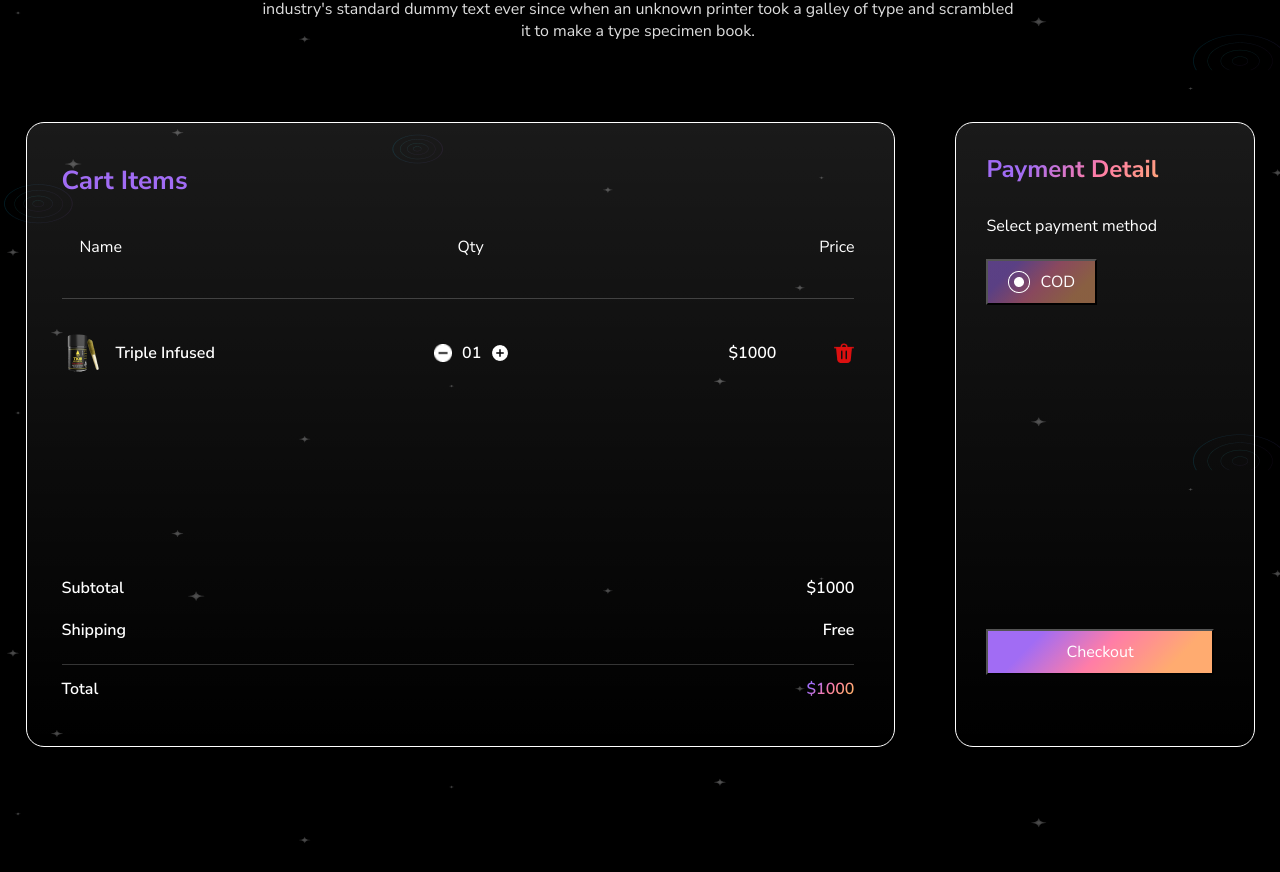
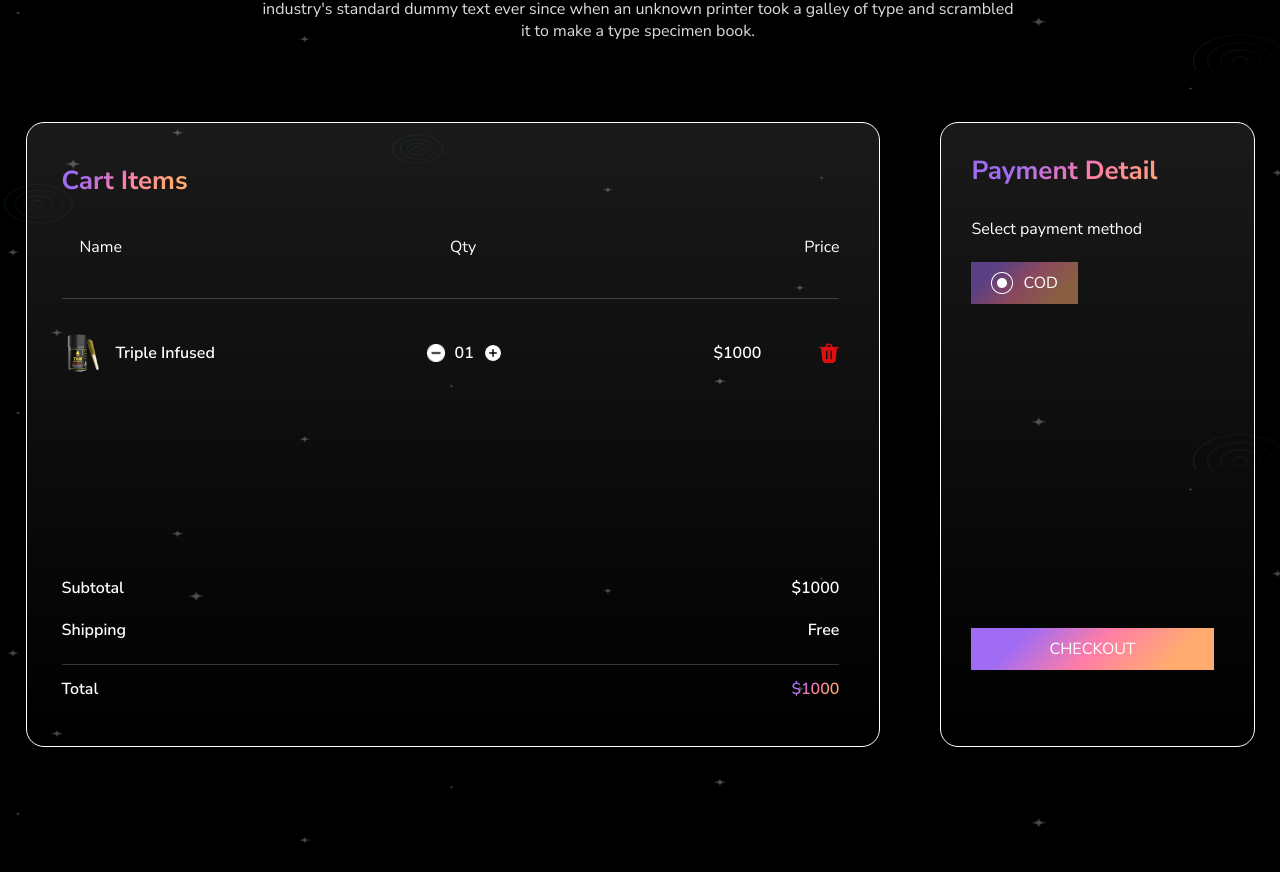
Before and after one commit to krishvaghasiya705/tkoverify, a React (Create React App) app: page /Cart in a window 1280 px wide. Shown: the part 317-1189 px from the top of the page. Built offline with nearby package versions, Linux system fonts and the light colour scheme; a web font is replaced by a local one.

Commit message:
little chage

```diff
--- a/src/module/authenticate/authenticate.scss
+++ b/src/module/authenticate/authenticate.scss
@@ -26,7 +26,7 @@ p {
 
     .ellepse-background-color-main-one {
         filter: blur(3px);
-        -webkit-filter: blur(3px);
+        // -webkit-filter: blur(3px);
         background-color: #000;
         border-bottom: 1px solid rgba(255, 255, 255, 0.15);
         position: relative;
@@ -433,6 +433,10 @@ p {
                 padding: 30px 10px;
             }
 
+            @media (max-width:777px) {
+                padding: 20px;
+            }
+
             .crose-div {
                 position: absolute;
                 top: -14px;
@@ -506,6 +510,14 @@ p {
                         padding: 17.5px 50px 16.67px 22px;
                     }
 
+                    @media (max-width:1024px) {
+                        padding: 17.5px 200px 16.67px 22px;
+                    }
+
+                    @media (max-width:478px) {
+                        padding: 17.5px 100px 16.67px 22px;
+                    }
+
                     ::placeholder {
                         color: #FFFFFF;
                         font-size: 14px;
--- a/src/module/cart/cart.scss
+++ b/src/module/cart/cart.scss
@@ -110,6 +110,18 @@ p {
                     @media (max-width:430.4px) {
                         display: none;
                     }
+
+                    @media (max-width:436px) {
+                        display: none;
+                    }
+
+                    @media (max-width:491.2px) {
+                        display: none;
+                    }
+
+                    @media (max-width:630px) {
+                        display: none;
+                    }
                 }
             }
 
@@ -220,6 +232,12 @@ p {
                 flex-wrap: wrap;
             }
 
+            @media (max-width:820px) {
+                gap: 20px;
+                flex-wrap: wrap;
+            }
+
+
             .card-item--box-main {
                 width: 100%;
                 background: linear-gradient(180deg, rgba(255, 255, 255, 0.1) 0%, rgba(255, 255, 255, 0.1) 0.01%, rgba(153, 153, 153, 0) 100%);
@@ -239,17 +257,25 @@ p {
                     padding: 10px;
                 }
 
+                @media (max-width:436px) {
+                    padding: 10px;
+                }
+
                 .cart-item-box-title-main {
 
-                    h3 {
-                        font-size: 26px;
-                        font-weight: 700;
-                        font-family: "Nunito Sans", sans-serif;
-                        background: linear-gradient(134.32deg, #A16CF4 21.02%, #FF7DA7 50.53%, #FFAB70 81.85%);
-                        -webkit-background-clip: text;
-                        -webkit-text-fill-color: transparent;
+                    .gerdiant-h1-div {
                         width: 100%;
                         margin: 0 0 38px 0;
+
+                        span {
+                            font-size: 26px;
+                            font-weight: 700;
+                            font-family: "Nunito Sans", sans-serif;
+                            background: linear-gradient(134.32deg, #A16CF4 21.02%, #FF7DA7 50.53%, #FFAB70 81.85%);
+                            -webkit-background-clip: text;
+                            -webkit-text-fill-color: transparent;
+                            width: 100%;
+                        }
                     }
 
                     .list-main-div-box-top-uppper-main {
@@ -297,6 +323,10 @@ p {
 
                         @media (max-width:280px) {
                             padding: 31px 0 0 0;
+                        }
+
+                        @media (max-width:344px) {
+                            gap: 10px;
                         }
 
                         .prd-div-main {
@@ -467,6 +497,8 @@ p {
                     -webkit-background-clip: text;
                     -webkit-text-fill-color: transparent;
                     margin: 0 0 30px 0;
+                    font-size: 26px;
+                    font-weight: 700;
                 }
 
                 p {
@@ -487,6 +519,7 @@ p {
                     font-size: 16px;
                     font-weight: 400;
                     margin: 0 0 324px 0;
+                    border: none;
                 }
 
                 .last-prd-lst-prz-button {
@@ -499,6 +532,11 @@ p {
                         color: #FFFFFF;
                         margin: 0;
                         padding: 10px 78px;
+                        font-family: "Nunito Sans", sans-serif;
+                        font-size: 16px;
+                        font-weight: 400;
+                        text-transform: uppercase;
+                        border: none;
                     }
                 }
             }
@@ -582,6 +620,10 @@ p {
                         flex-wrap: wrap;
                     }
 
+                    @media (max-width:436px) {
+                        flex-wrap: wrap;
+                    }
+
                     @media (max-width:430.4px) {
                         flex-wrap: wrap;
                     }
@@ -591,6 +633,16 @@ p {
                     }
 
                     @media (max-width:414.4px) {
+                        flex-wrap: wrap;
+                        gap: 20px;
+                    }
+
+                    @media (max-width:491.2px) {
+                        flex-wrap: wrap;
+                        gap: 20px;
+                    }
+
+                    @media (max-width:600px) {
                         flex-wrap: wrap;
                         gap: 20px;
                     }
--- a/src/module/cart/index.js
+++ b/src/module/cart/index.js
@@ -70,7 +70,9 @@ export default function Cart() {
 
                         <div className="card-item--box-main">
                             <div className="cart-item-box-title-main">
-                                <h3>Cart Items</h3>
+                                <div className="gerdiant-h1-div">
+                                    <span>Cart Items</span>
+                                </div>
                                 <div className="list-main-div-box-top-uppper-main">
                                     <p>Name</p>
                                     <span>Qty</span>
--- a/src/module/home/home.scss
+++ b/src/module/home/home.scss
@@ -3,7 +3,7 @@
     padding: 0;
     font-family: "Nunito Sans", sans-serif;
     font-family: "Playfair Display", serif;
-    cursor: url(https://cdn-icons-png.flaticon.com/512/3771/3771695.png) 4 12, auto;
+    cursor:url(https://cdn-icons-png.flaticon.com/512/3771/3771695.png) 4 12,auto;
 }
 
 h1,
@@ -561,7 +561,6 @@ p {
                         padding: 17.5px 0 16.67px 22px;
                         width: 500px;
                         color: #FFFFFF;
-                        font-family: "Nunito Sans", sans-serif;
 
                         @media (max-width:540px) {
                             width: 250px;
--- a/src/module/order/order.scss
+++ b/src/module/order/order.scss
@@ -27,7 +27,7 @@ p {
         width: 100%;
         margin: 50px 0 0 0;
 
-        .header-cls-ord {
+       .header-cls-ord {
             max-width: 950px;
             margin: 0 auto;
             background: rgba(255, 255, 255, 0.1);
@@ -299,7 +299,6 @@ p {
                 background: linear-gradient(172.41deg, rgba(255, 255, 255, 0.1) 6.27%, rgba(255, 255, 255, 0) 94.53%);
                 border: 1px solid #FFFFFF;
                 border-radius: 14px;
-                width: calc(100% - 61px);
                 padding: 30px 30px 30px 30px;
                 margin: 0 0 40px 0;
 
@@ -322,6 +321,12 @@ p {
                     }
 
                     @media (max-width: 280px) {
+                        gap: 20px;
+                        align-items: baseline;
+                        flex-wrap: wrap;
+                    }
+
+                    @media (max-width: 764px) {
                         gap: 20px;
                         align-items: baseline;
                         flex-wrap: wrap;
@@ -360,7 +365,7 @@ p {
 
                     .ord-line-inner-scnd-box {
                         text-align: left;
-                        width: 440px;
+                        max-width: 440px;
 
                         h1 {
                             color: #959595;
@@ -384,7 +389,6 @@ p {
                 background: linear-gradient(172.41deg, rgba(255, 255, 255, 0.1) 6.27%, rgba(255, 255, 255, 0) 94.53%);
                 border: 1px solid #FFFFFF;
                 border-radius: 14px;
-                width: calc(100% - 61px);
                 padding: 30px 30px 30px 30px;
                 margin: 0;
 
@@ -423,6 +427,12 @@ p {
                         flex-wrap: wrap;
                     }
 
+                    @media (max-width: 764px) {
+                        gap: 20px;
+                        align-items: baseline;
+                        flex-wrap: wrap;
+                    }
+
                     .ord-line-inner-frst-box {
                         text-align: left;
 
@@ -444,7 +454,7 @@ p {
 
                     .ord-line-inner-scnd-box {
                         text-align: left;
-                        width: 440px;
+                        max-width: 440px;
 
                         h1 {
                             color: #959595;
@@ -598,7 +608,6 @@ p {
                         border: none;
                         padding: 14px 212px 14px 24px;
                         color: #FFFFFF;
-                        font-family: "Nunito Sans", sans-serif;
 
                         @media (max-width:280px) {
                             padding: 14px 57px 14px 24px
```
